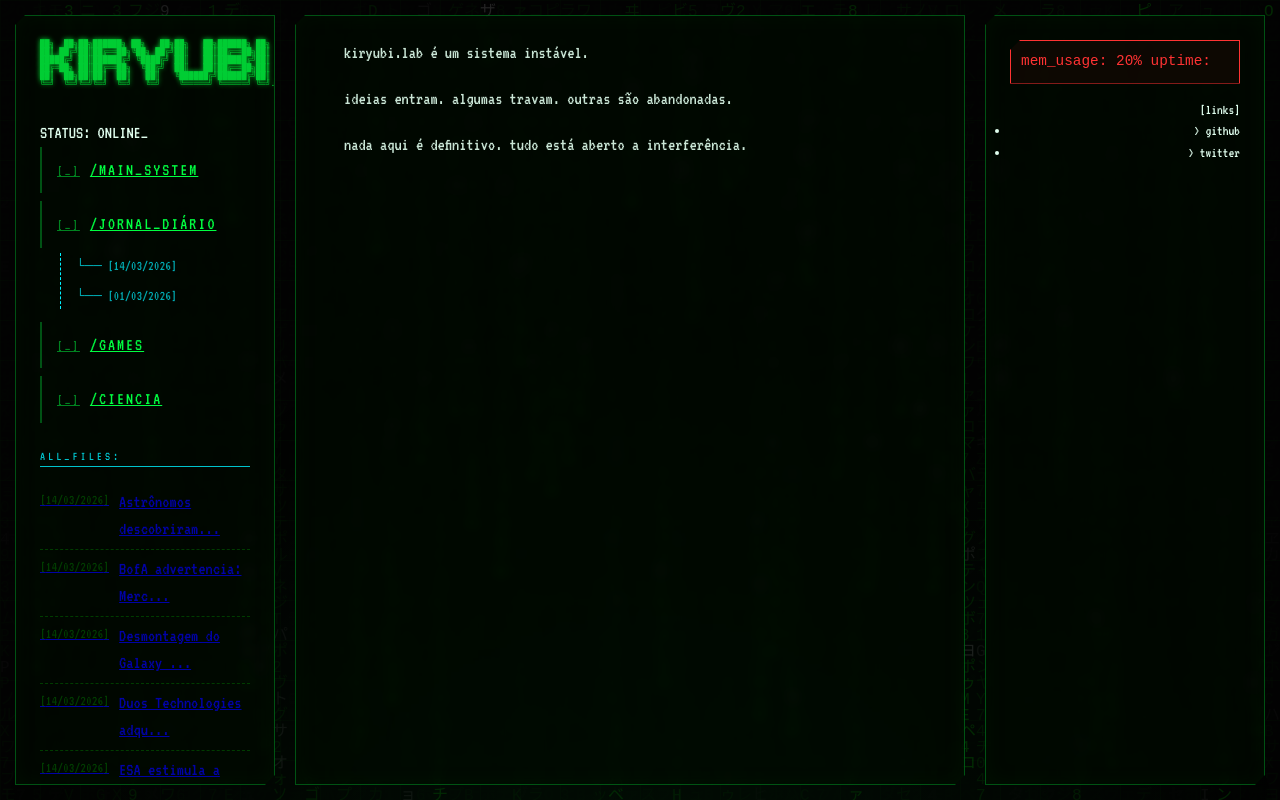
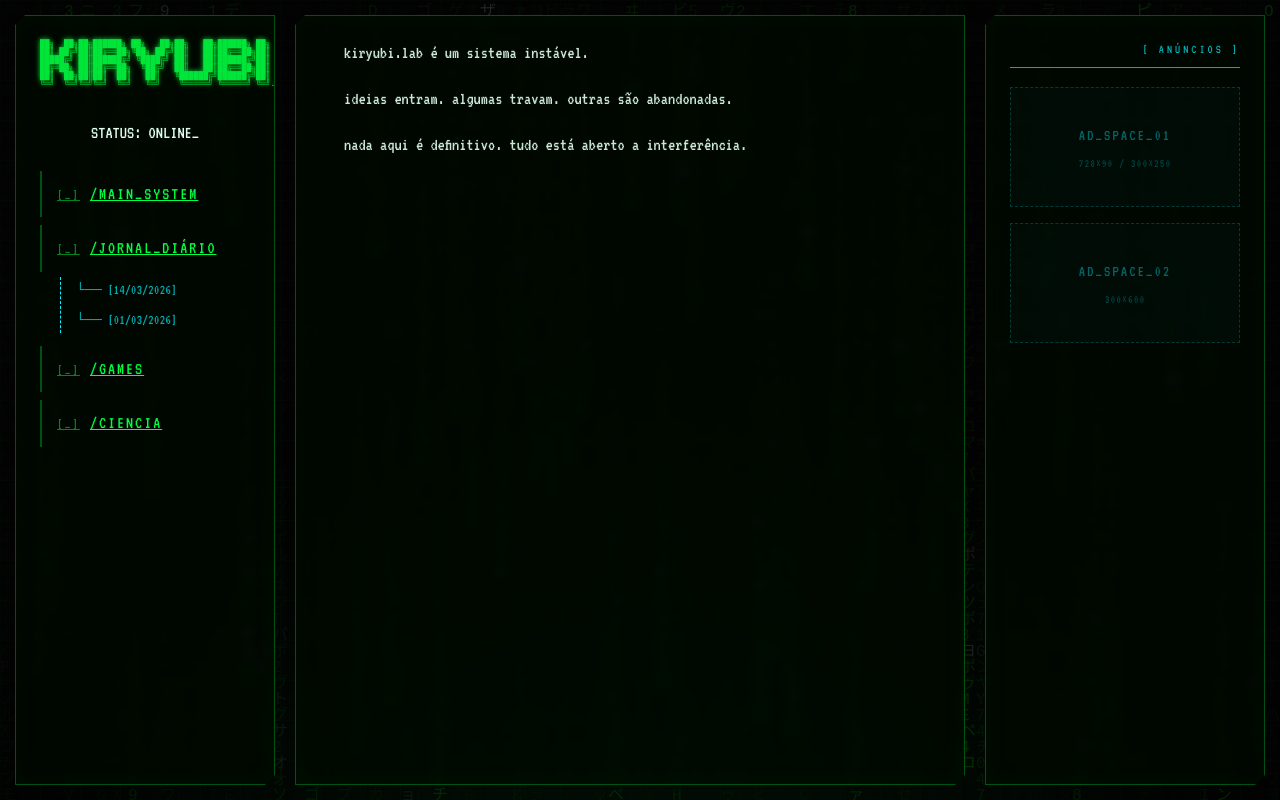
Before and after one commit to Kiryubi/kiryubi-labo, a React (Vite) app: page / in a window 1280 px wide. Built offline with nearby package versions, Linux system fonts and the light colour scheme.

Commit message:
feat(ui): logo centralizado, cor do excerpt corrigida, mobile reformulado, painel direito vira espaco de anuncios, remove lista de posts recentes

```diff
--- a/src/App.jsx
+++ b/src/App.jsx
@@ -12,23 +12,14 @@ const toBRDate = (isoDate) => {
     return `${parts[2]}/${parts[1]}/${parts[0]}`;
 };
 
-// Helper to filter posts for sidebar based on current route
-const getFilteredPosts = (allPosts, path) => {
-    if (path === '/games') return allPosts.filter(p => p.category === 'game');
-    if (path.startsWith('/jornal')) return allPosts.filter(p => p.category === 'noticia');
-    if (path === '/ciencia') return allPosts.filter(p => p.category === 'science' || p.category === 'log' || p.category === 'unknown');
-    return allPosts;
-};
-
 const Sidebar = ({ posts }) => {
     const location = useLocation();
-    const filteredPosts = getFilteredPosts(posts, location.pathname);
 
     // Get unique sorted dates from 'noticia' posts for the Jornal submenu
     const noticiasPosts = posts.filter(p => p.category === 'noticia');
     const uniqueDates = [...new Set(
         noticiasPosts.map(p => p.date ? p.date.substring(0, 10) : null).filter(Boolean)
-    )].sort((a, b) => (a > b ? -1 : 1)); // Descending
+    )].sort((a, b) => (a > b ? -1 : 1));
 
     const isJornalActive = location.pathname.startsWith('/jornal');
 
@@ -65,38 +56,21 @@ const Sidebar = ({ posts }) => {
                 <Link to="/games" className="nav-item">/GAMES</Link>
                 <Link to="/ciencia" className="nav-item">/CIENCIA</Link>
             </nav>
-            <div className="post-list">
-                <div className="list-header">
-                    {location.pathname === '/' ? 'ALL_FILES:' :
-                        location.pathname.toUpperCase().substring(1).replace(/\//g, '_') + '_FILES:'}
-                </div>
-                {filteredPosts.length > 0 ? filteredPosts.map(p => (
-                    <Link key={p.slug} to={`/post/${p.slug}`} className="post-item">
-                        <span className="date">[{toBRDate(p.date)}]</span>
-                        <span className="title" title={p.title}>
-                            {p.title && p.title.length > 22 ? `${p.title.substring(0, 22)}...` : p.title}
-                        </span>
-                    </Link>
-                )) : <div style={{ opacity: 0.5 }}>{'<NO_DATA>'}</div>}
-            </div>
         </aside>
     )
 };
 
-const Related = () => (
+// Right panel: Ad space
+const AdPanel = () => (
     <aside className="col related mobile-hidden hud-panel">
-        <div className="status-block">
-            <pre>
-                mem_usage: {Math.floor(Math.random() * 40)}%
-                uptime:    999h
-            </pre>
+        <div className="ad-panel-header">[ ANÚNCIOS ]</div>
+        <div className="ad-slot">
+            <span className="ad-placeholder">AD_SPACE_01</span>
+            <span className="ad-placeholder-sub">728×90 / 300×250</span>
         </div>
-        <div>
-            <span>[links]</span>
-            <ul>
-                <li>{'>'} github</li>
-                <li>{'>'} twitter</li>
-            </ul>
+        <div className="ad-slot" style={{ marginTop: '1rem' }}>
+            <span className="ad-placeholder">AD_SPACE_02</span>
+            <span className="ad-placeholder-sub">300×600</span>
         </div>
     </aside>
 )
@@ -124,7 +98,7 @@ const PostCardGrid = ({ posts, header }) => (
 
 // Day View: cards for all posts on a specific date
 const JornalDayView = ({ posts }) => {
-    const { date } = useParams(); // YYYY-MM-DD from URL
+    const { date } = useParams();
     const dayPosts = posts
         .filter(p => p.category === 'noticia' && p.date && p.date.substring(0, 10) === date)
         .sort((a, b) => a.title > b.title ? 1 : -1);
@@ -137,7 +111,7 @@ const JornalDayView = ({ posts }) => {
     );
 };
 
-// General Category List View (for /jornal index, /games, /ciencia)
+// General Category List View
 const CategoryView = ({ posts, category }) => {
     const filtered = posts.filter(p => {
         if (category === 'science') return p.category === 'science' || p.category === 'log' || p.category === 'unknown';
@@ -145,9 +119,7 @@ const CategoryView = ({ posts, category }) => {
         return p.category === category;
     });
 
-    // For jornal, group by date and show latest date's posts by default
     const header = category === 'jornal' ? '/INDEX: JORNAL DIÁRIO' : `/INDEX: ${category.toUpperCase()}`;
-
     return <PostCardGrid posts={filtered} header={header} />;
 };
 
@@ -191,7 +163,7 @@ function App() {
                 </Routes>
             </main>
 
-            <Related />
+            <AdPanel />
         </div>
     )
 }
--- a/src/index.css
+++ b/src/index.css
@@ -2,7 +2,8 @@
     --bg-color: #030303;
     --text-primary: #e0ffee;
     /* Pale cyber green */
-    --text-dim: #005500;
+    --text-dim: #7a9e88;
+    /* Readable muted green-grey for descriptions */
 
     --neon-green: #00ff41;
     --neon-cyan: #00f3ff;
@@ -121,6 +122,11 @@ body {
 }
 
 /* SIDEBAR & LOGO */
+.ascii-header {
+    text-align: center;
+    margin-bottom: 1.5rem;
+}
+
 .logo-ascii {
     font-size: 8px;
     line-height: 8px;
@@ -334,7 +340,8 @@ nav {
 
 .card-excerpt {
     font-size: 0.85rem;
-    color: var(--text-dim);
+    color: #aac4b5;
+    /* Readable light muted green-grey */
     line-height: 1.6;
     flex-grow: 1;
     margin-bottom: 1.2rem;
@@ -394,16 +401,39 @@ nav {
     text-align: right;
 }
 
-.status-block {
-    border: 1px solid var(--danger-red);
-    background: rgba(255, 51, 51, 0.05);
-    padding: 10px;
-    margin-bottom: 15px;
-    clip-path: polygon(10px 0, 100% 0, 100% 100%, 0 100%, 0 10px);
+/* AD PANEL (Right Column) */
+.ad-panel-header {
+    color: var(--neon-cyan);
+    font-size: 0.8rem;
+    letter-spacing: 3px;
+    border-bottom: 1px solid var(--neon-cyan);
+    padding-bottom: 8px;
+    margin-bottom: 1.2rem;
+    opacity: 0.7;
 }
 
-.status-block pre {
-    color: var(--danger-red);
+.ad-slot {
+    border: 1px dashed rgba(0, 243, 255, 0.2);
+    padding: 1.5rem 1rem;
+    display: flex;
+    flex-direction: column;
+    align-items: center;
+    justify-content: center;
+    gap: 0.4rem;
+    background: rgba(0, 243, 255, 0.02);
+    min-height: 120px;
+}
+
+.ad-placeholder {
+    color: rgba(0, 243, 255, 0.4);
+    font-size: 1rem;
+    letter-spacing: 2px;
+}
+
+.ad-placeholder-sub {
+    color: rgba(0, 243, 255, 0.25);
+    font-size: 0.75rem;
+    letter-spacing: 1px;
 }
 
 /* RESPONSIVE */
@@ -411,28 +441,65 @@ nav {
     .app-grid {
         grid-template-columns: 1fr;
         height: auto;
-        /* Release height constraint for native mobile scrolling */
         overflow: visible;
-        gap: 15px;
-        padding: 10px;
+        gap: 10px;
+        padding: 8px;
     }
 
     .hud-panel {
         height: auto;
-        /* Panels expand fully */
         max-height: none;
         overflow-y: visible;
-        /* Let the body scroll the page natively */
         clip-path: none;
+        border: 1px solid var(--hud-border);
+    }
+
+    /* Collapse sidebar into a compact nav bar on mobile */
+    .sidebar {
+        padding: 0.8rem;
+    }
+
+    .ascii-header {
+        display: none;
+        /* Hide the large ASCII logo on mobile */
+    }
+
+    nav {
+        flex-direction: row;
+        flex-wrap: wrap;
+        gap: 4px;
+    }
+
+    .nav-item {
+        font-size: 0.85rem;
+        padding: 6px 10px;
+        letter-spacing: 1px;
+    }
+
+    .nav-item::before {
+        display: none;
+    }
+
+    .submenu {
+        display: none;
+        /* Hide submenus on mobile to save space */
     }
 
     .mobile-hidden {
         display: none;
     }
 
-    .hud-panel {
-        clip-path: none;
-        border: 1px solid var(--hud-border);
+    /* Card grid single column on mobile */
+    .post-grid {
+        grid-template-columns: 1fr;
+    }
+
+    .markdown-content {
+        padding: 0 0.5rem;
+    }
+
+    .markdown-content h1 {
+        font-size: 1.4rem;
     }
 }
 
```
